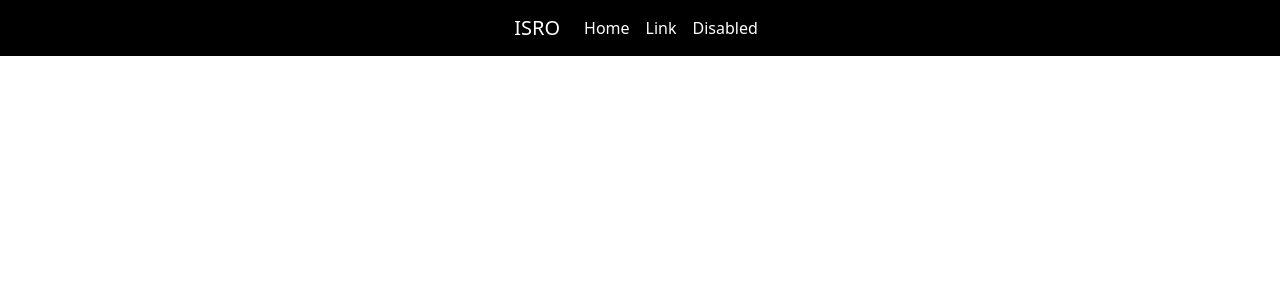
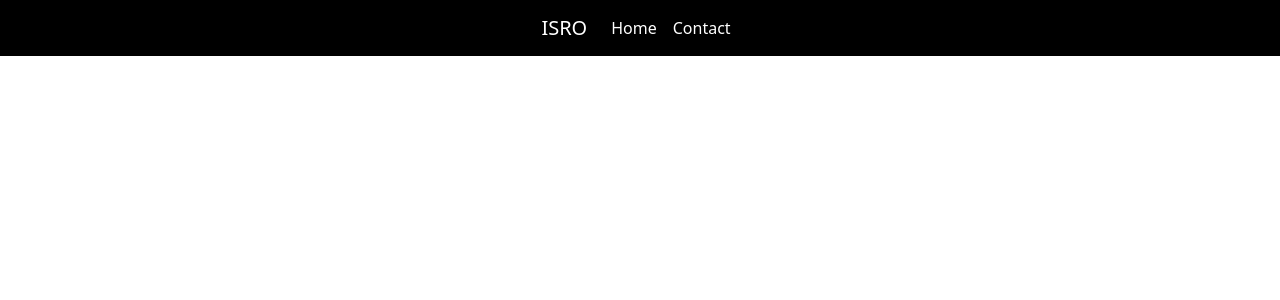
Before and after one commit to NamanMathur77/spacex_replica, an Angular app: page / in a window 1280 px wide. Shown: the top 300 px of the page. Built offline with nearby package versions, Linux system fonts and the light colour scheme.

Commit message:
adding model for links

```diff
--- a/src/app/modules/home/home/home.component.html
+++ b/src/app/modules/home/home/home.component.html
@@ -1,4 +1,4 @@
 <div style="background-color: black;">
-  <app-navbar></app-navbar>
+  <app-navbar [navbarLinks]="navbarLinks"></app-navbar>
 
 </div>
--- a/src/app/modules/home/home/home.component.ts
+++ b/src/app/modules/home/home/home.component.ts
@@ -1,4 +1,5 @@
 import { Component, OnInit } from '@angular/core';
+import { Links } from 'src/models/links';
 
 @Component({
   selector: 'app-home',
@@ -7,6 +8,10 @@ import { Component, OnInit } from '@angular/core';
 })
 export class HomeComponent implements OnInit {
 
+  navbarLinks:Links[] = [
+    {title:'Home', url:'www.google.com'},
+    {title: 'Contact', url: 'www.github.com'}
+  ]
   constructor() { }
 
   ngOnInit(): void {
--- /dev/null
+++ b/src/models/links.ts
@@ -0,0 +1,4 @@
+export class Links{
+  title:string | undefined;
+  url: string | undefined;
+}
--- a/src/shared/navbar/navbar/navbar.component.html
+++ b/src/shared/navbar/navbar/navbar.component.html
@@ -10,19 +10,14 @@
   <button class="navbar-toggler" type="button" data-toggle="collapse" data-target="#navbarTogglerDemo01" aria-controls="navbarTogglerDemo01" aria-expanded="false" aria-label="Toggle navigation"  (click)="toggleCollapsed()">
     <span class="navbar-toggler-icon"></span>
   </button>
+
   <div class="collapse navbar-collapse" [ngClass]="{'collapse': collapsed, 'navbar-collapse': true, 'show': showOptions}" id="navbarTogglerDemo01">
     <a class="navbar-brand" href="#">
       ISRO
     </a>
     <ul class="navbar-nav mr-auto mt-2 mt-lg-0">
-      <li class="nav-item active">
-        <a class="nav-link" href="#">Home</a>
-      </li>
-      <li class="nav-item">
-        <a class="nav-link" href="#">Link</a>
-      </li>
-      <li class="nav-item">
-        <a class="nav-link disabled" href="#">Disabled</a>
+      <li class="nav-item active" *ngFor="let link of navbarLinks">
+        <a class="nav-link" [href]="link.url">{{link.title}}</a>
       </li>
     </ul>
   </div>
--- a/src/shared/navbar/navbar/navbar.component.ts
+++ b/src/shared/navbar/navbar/navbar.component.ts
@@ -1,4 +1,5 @@
-import { Component, OnInit } from '@angular/core';
+import { Component, Input, OnInit } from '@angular/core';
+import { Links } from 'src/models/links';
 
 @Component({
   selector: 'app-navbar',
@@ -7,6 +8,7 @@ import { Component, OnInit } from '@angular/core';
 })
 export class NavbarComponent implements OnInit {
 
+  @Input() navbarLinks:Links[] | undefined;
   constructor() { }
 
   ngOnInit(): void {
```
